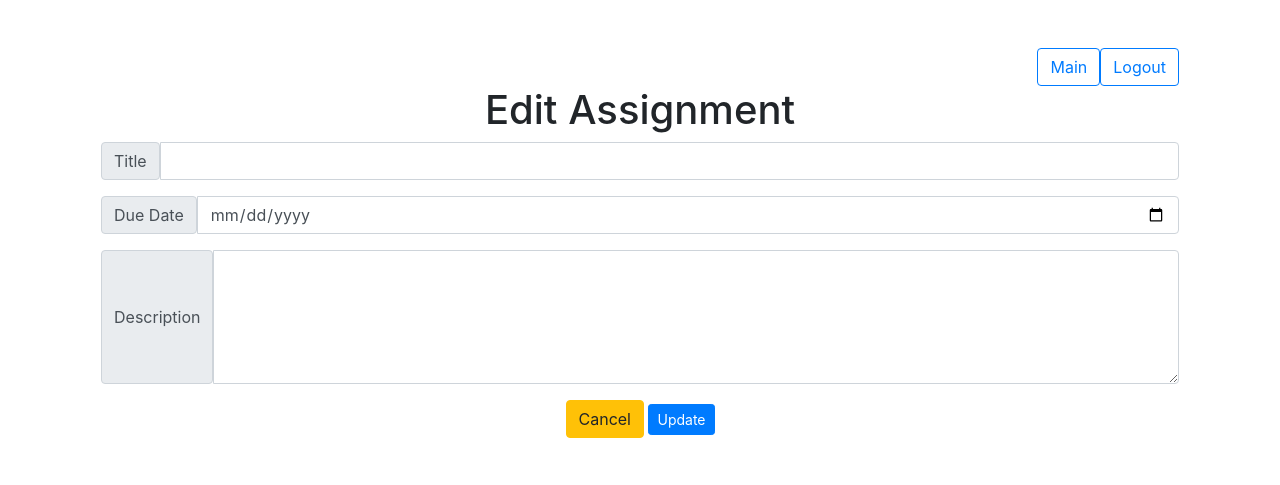
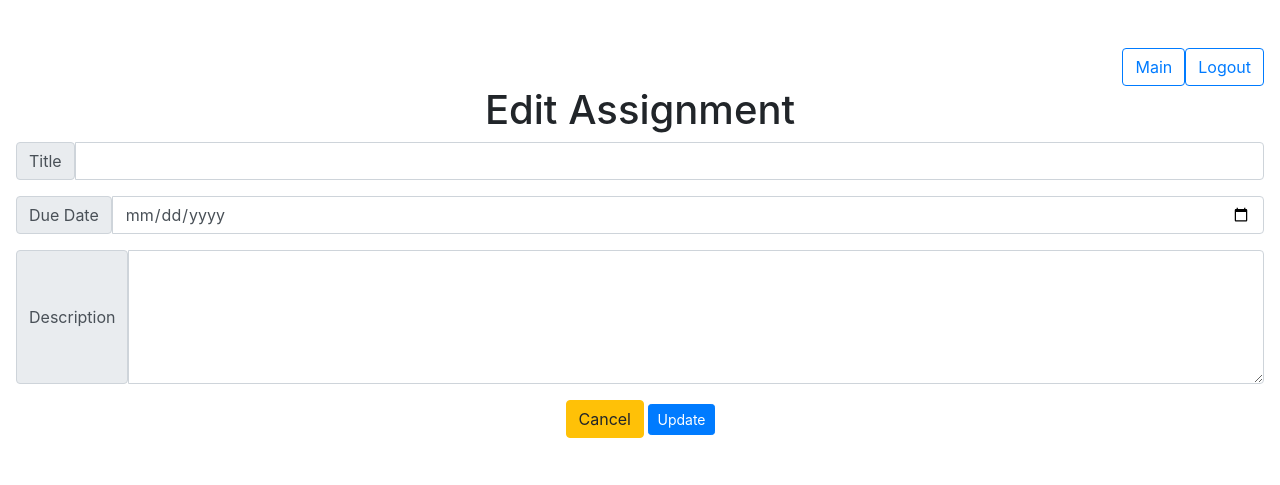
Before and after one commit to JennyWauer/school_scheduler, a Django app: template scheduler_app/templates/edit_assignment.html in a window 1280 px wide. Shown: the top 485 px of the page. Run offline with Django 3.2, Linux system fonts and the light colour scheme; the template is opened without the code that fills it, so the values that code supplies are empty; some libraries are stand-ins or nearby versions.

Commit message:
update page structure

```diff
--- a/scheduler_app/templates/edit_assignment.html
+++ b/scheduler_app/templates/edit_assignment.html
@@ -1,5 +1,6 @@
 <!DOCTYPE html>
 <html lang="en">
+
 <head>
 	<meta charset="UTF-8">
 	<meta http-equiv="X-UA-Compatible" content="IE=edge">
@@ -12,9 +13,8 @@
 	<link href="https://fonts.googleapis.com/css2?family=Noto+Sans&display=swap" rel="stylesheet">
 	<link rel="stylesheet" href="{% static 'css/style.css' %}">
 </head>
+
 <body>
-	<div class="container">
-		<main class="containter">
 	<div class="starter-template text-center py-5 px-3">
 		<div class="d-grid gap-2 d-md-flex justify-content-md-end">
 			<a class="btn btn-outline-primary" href="/" role="button">Main</a>
@@ -22,19 +22,23 @@
 			<!-- <a href="/profile" class="btn btn-primary">Register</a> -->
 		</div>
 		<h1>Edit Assignment</h1>
+
 		<form action="/assignments/{{edit_assignment.id}}/update" method="POST" class="form-example">
 			{% csrf_token %}
 			<div class="input-group mb-3">
 				<span class="input-group-text" id="inputGroup-sizing-default">Title</span>
-						<input type="text" class="form-control" id="floatingPassword" name="new_title" value="{{edit_assignment.title}}">
+				<input type="text" class="form-control" id="floatingPassword" name="new_title"
+					value="{{edit_assignment.title}}">
 			</div>
 			<div class="input-group mb-3">
 				<span class="input-group-text" id="inputGroup-sizing-default">Due Date</span>
-						<input type="date" class="form-control" id="floatingPassword" name="new_due_date" value="{{edit_assignment.due_date|date:'Y-m-d'}}">
+				<input type="date" class="form-control" id="floatingPassword" name="new_due_date"
+					value="{{edit_assignment.due_date|date:'Y-m-d'}}">
 			</div>
 			<div class="input-group mb-3">
 				<span class="input-group-text" id="inputGroup-sizing-default">Description</span>
-						<textarea class="form-control" name="new_description" rows="5" id="comment">{{edit_assignment.description}}</textarea>
+				<textarea class="form-control" name="new_description" rows="5"
+					id="comment">{{edit_assignment.description}}</textarea>
 				<!-- <input type="text" class="form-control" id="floatingPassword" name="Title" placeholder="Subject"> -->
 			</div>
 			<!-- <label for="name">Description: </label>
@@ -46,8 +50,7 @@
 			</div>
 		</form>
 	</div>
-		</main>
-	</div>
 
 </body>
+
 </html>
```
Lines whose indentation alone changed are shown as unchanged.
